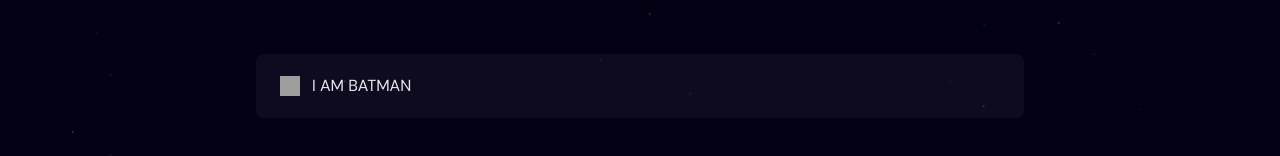
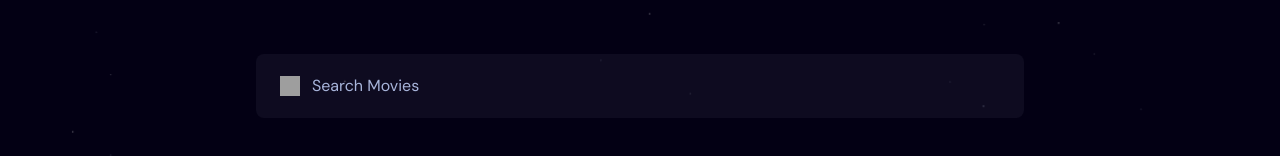
Before and after one commit to jihanv/movieapp, a React app: page / in a window 1280 px wide. Shown: the part 526-682 px from the top of the page. Built offline with nearby package versions, Linux system fonts and the light colour scheme; grey boxes are pictures that could not be loaded; the HTML template or start-up script is replaced by a standard one.

Commit message:
Update search component

```diff
--- a/src/App.jsx
+++ b/src/App.jsx
@@ -3,7 +3,7 @@ import Search from './components/Search'
 
 const App = () => {
 
-  const [searchTerm, setSearchTerm] = useState('I AM BATMAN')
+  const [searchTerm, setSearchTerm] = useState('')
   return (
     <div>
       <div className='pattern'/>
--- a/src/components/Search.jsx
+++ b/src/components/Search.jsx
@@ -9,6 +9,7 @@ const Search = (props) => {
           type="text"
           placeholder="Search Movies"
           value={props.searchTerm}
+          onChange={(e) => props.setSearchTerm(e.target.value)}
         ></input>
       </div>
     </div>
```
